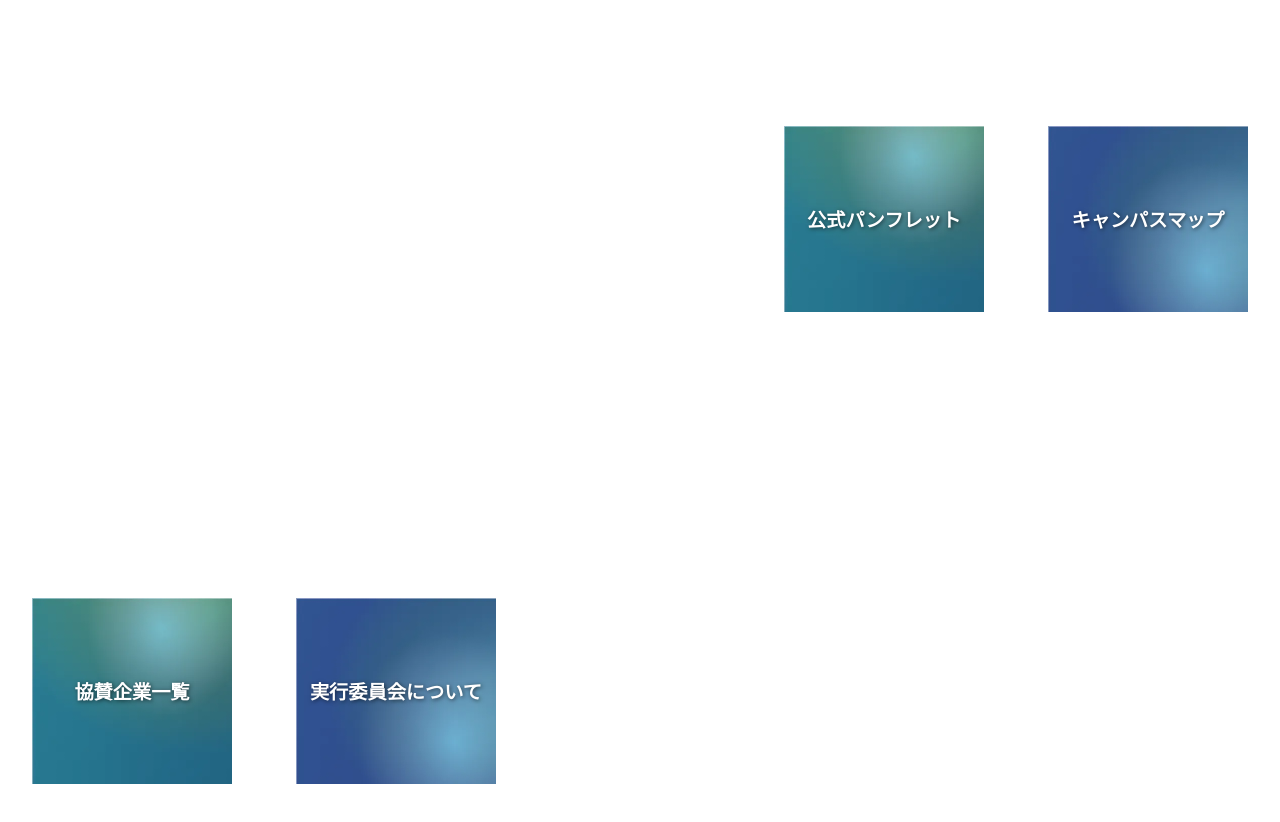
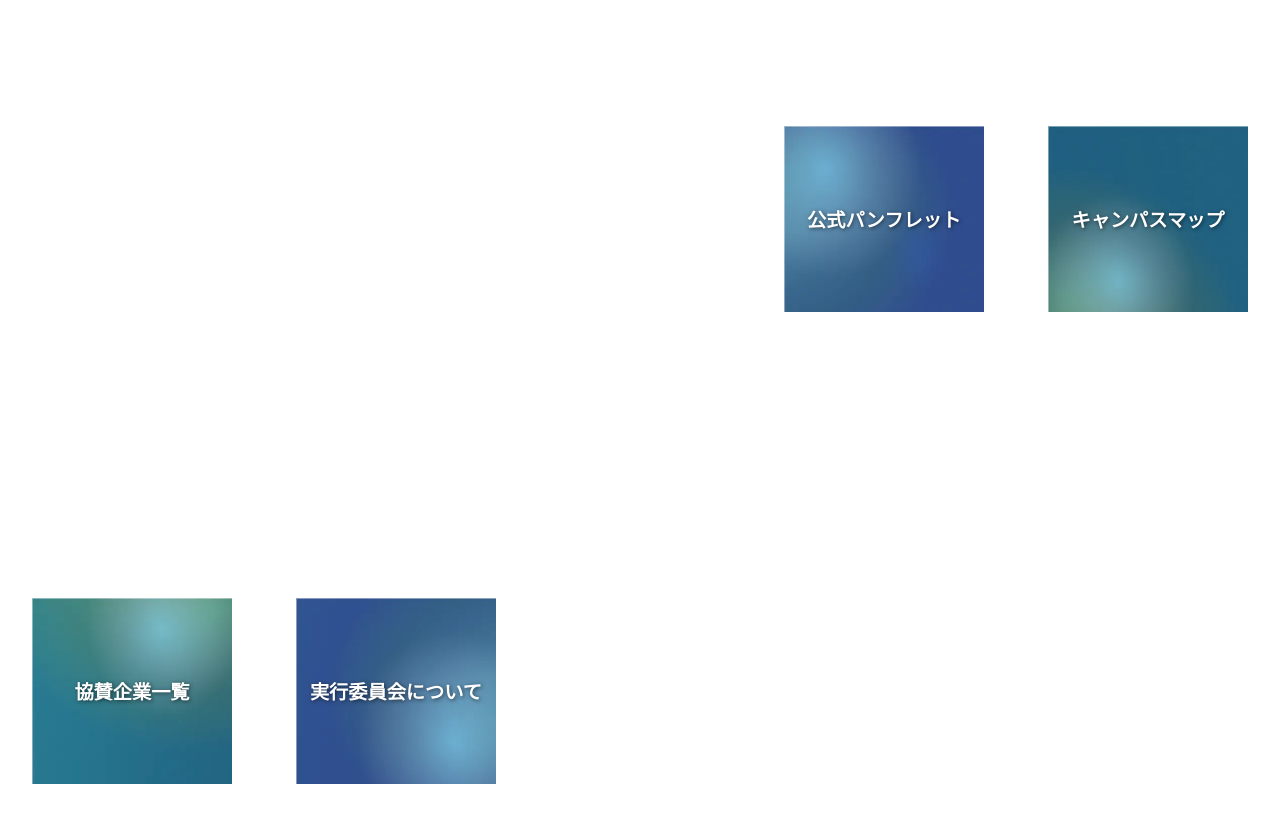
Before and after one commit to ynufes-tech/ynufes-seiryo25, a Nuxt app: page / in a window 1280 px wide. Shown: the part 2780-3602 px from the top of the page. Built offline with nearby package versions, Linux system fonts and the light colour scheme; a web font is replaced by a local one.

Commit message:
squarebutton修正

```diff
--- a/pages/index.vue
+++ b/pages/index.vue
@@ -97,13 +97,13 @@ useHead({
           <div class="square-button-set">
             <div class="square-buttons-wrapper">
               <NuxtLink to="/pamphlet" class="image-button">
-                <img src="~/assets/images/square1.webp" alt="公式パンフレット" class="square-button"/>
+                <img src="~/assets/images/square3.webp" alt="公式パンフレット" class="square-button"/>
                 <span class="button-text">公式パンフレット</span>
               </NuxtLink>
             </div>
             <div class="square-buttons-wrapper">
               <NuxtLink to="/map" class="image-button">
-                <img src="~/assets/images/square2.webp" alt="キャンパスマップ" class="square-button"/>
+                <img src="~/assets/images/square4.webp" alt="キャンパスマップ" class="square-button"/>
                 <span class="button-text">キャンパスマップ</span>
               </NuxtLink>
             </div>
```
Also changed, not shown: assets/images/square4.png (deleted), assets/images/square4.webp (added).
